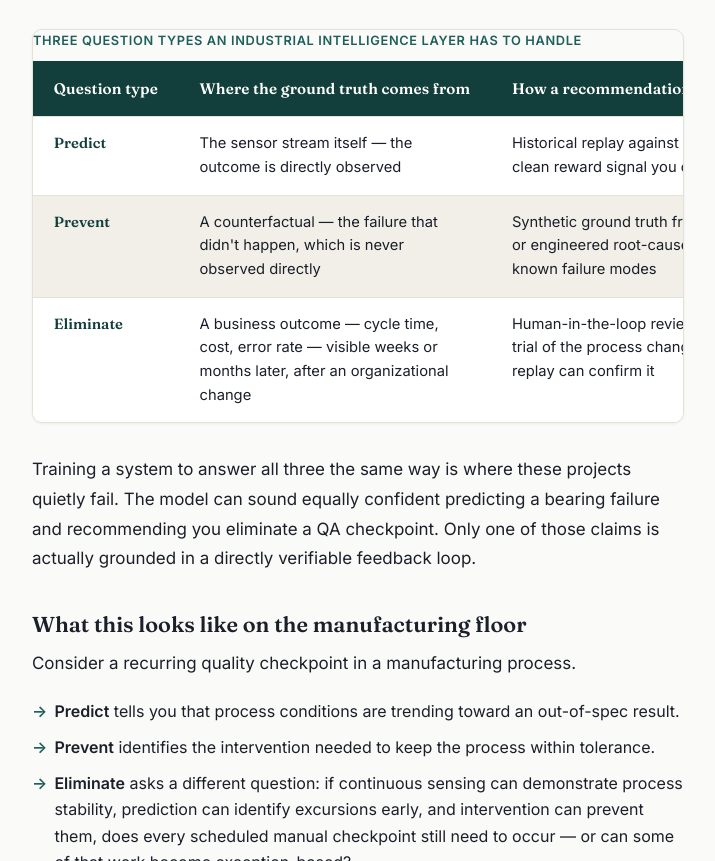
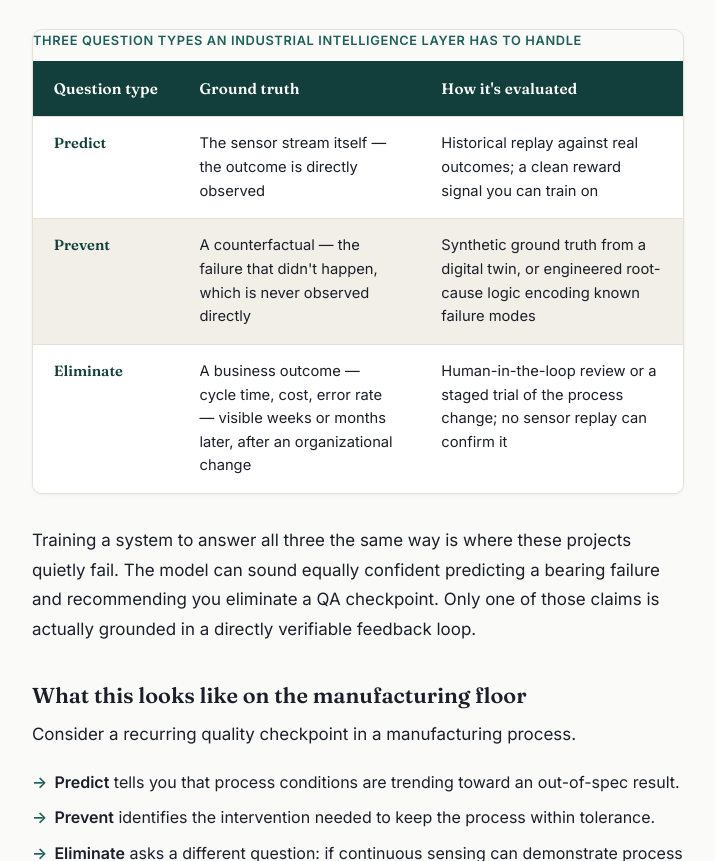
Before and after one commit to murthymln17/Murthymalapaka-website, a plain HTML site: page insights/physical-ai-eliminate-predict-prevent/index.html in a window 1280 px wide. Shown: the part 2275-3136 px from the top of the page, without its empty margins (282-997 px from the left). Drawn offline with Linux system fonts and the light colour scheme.

Commit message:
Fix cut-off third column in the physical AI article table (#37)
The table's headers were longer than any other data-table on the site.
Since .data-table thead th is white-space: nowrap, the long headers forced
the table wider than the 700px article container, clipping the third
column on desktop and tablet widths.

Shortens the headers to house length ("Ground truth", "How it's
evaluated"), bringing the table's minimum width to 429px — just under the
443px of the existing ticket-patterns-cost-takeout table, which renders
correctly in production.

```diff
--- a/insights/physical-ai-eliminate-predict-prevent/index.html
+++ b/insights/physical-ai-eliminate-predict-prevent/index.html
@@ -128,8 +128,8 @@
           <thead>
             <tr>
               <th scope="col">Question type</th>
-              <th scope="col">Where the ground truth comes from</th>
-              <th scope="col">How a recommendation gets evaluated</th>
+              <th scope="col">Ground truth</th>
+              <th scope="col">How it's evaluated</th>
             </tr>
           </thead>
           <tbody>
```
